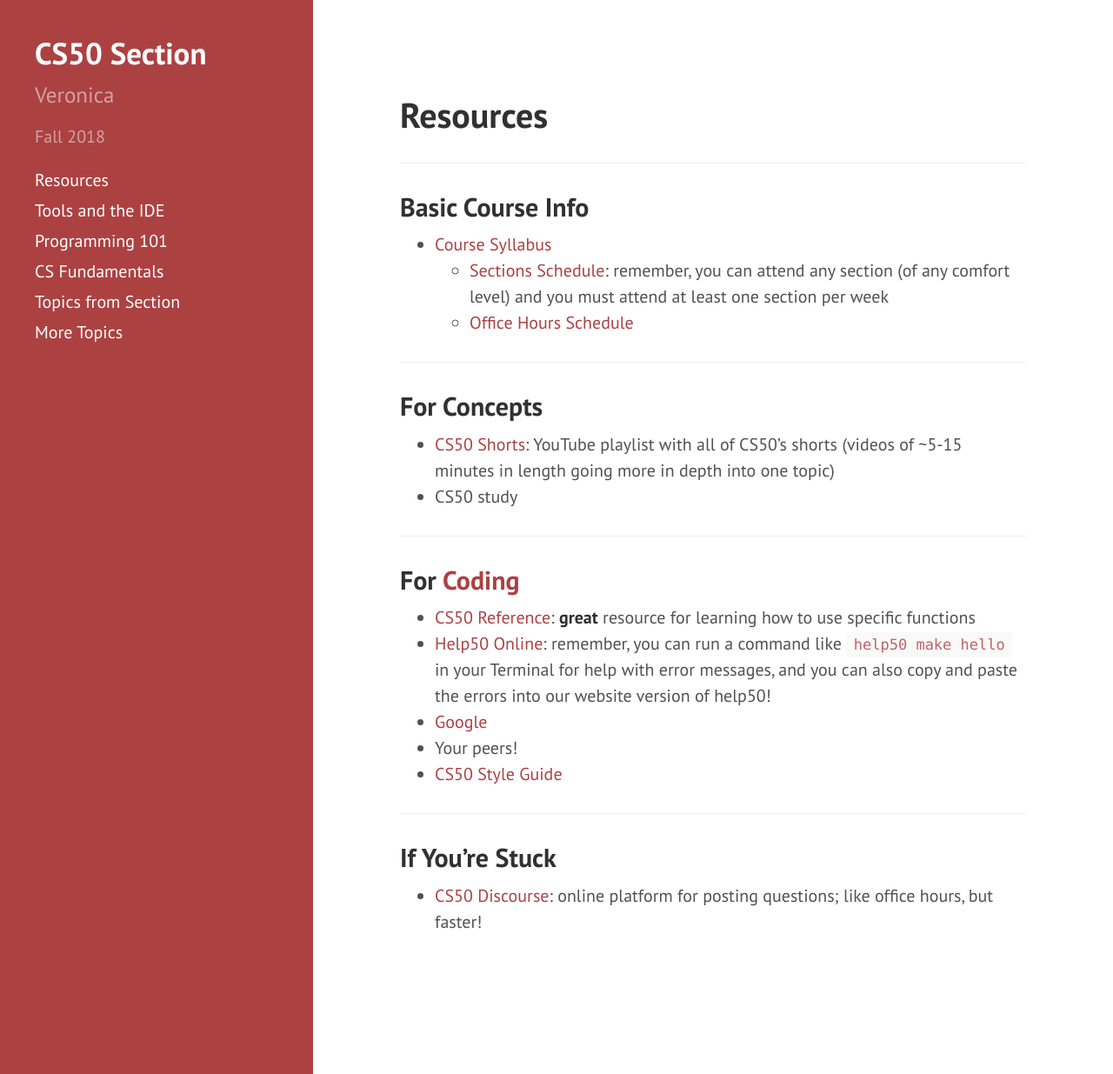
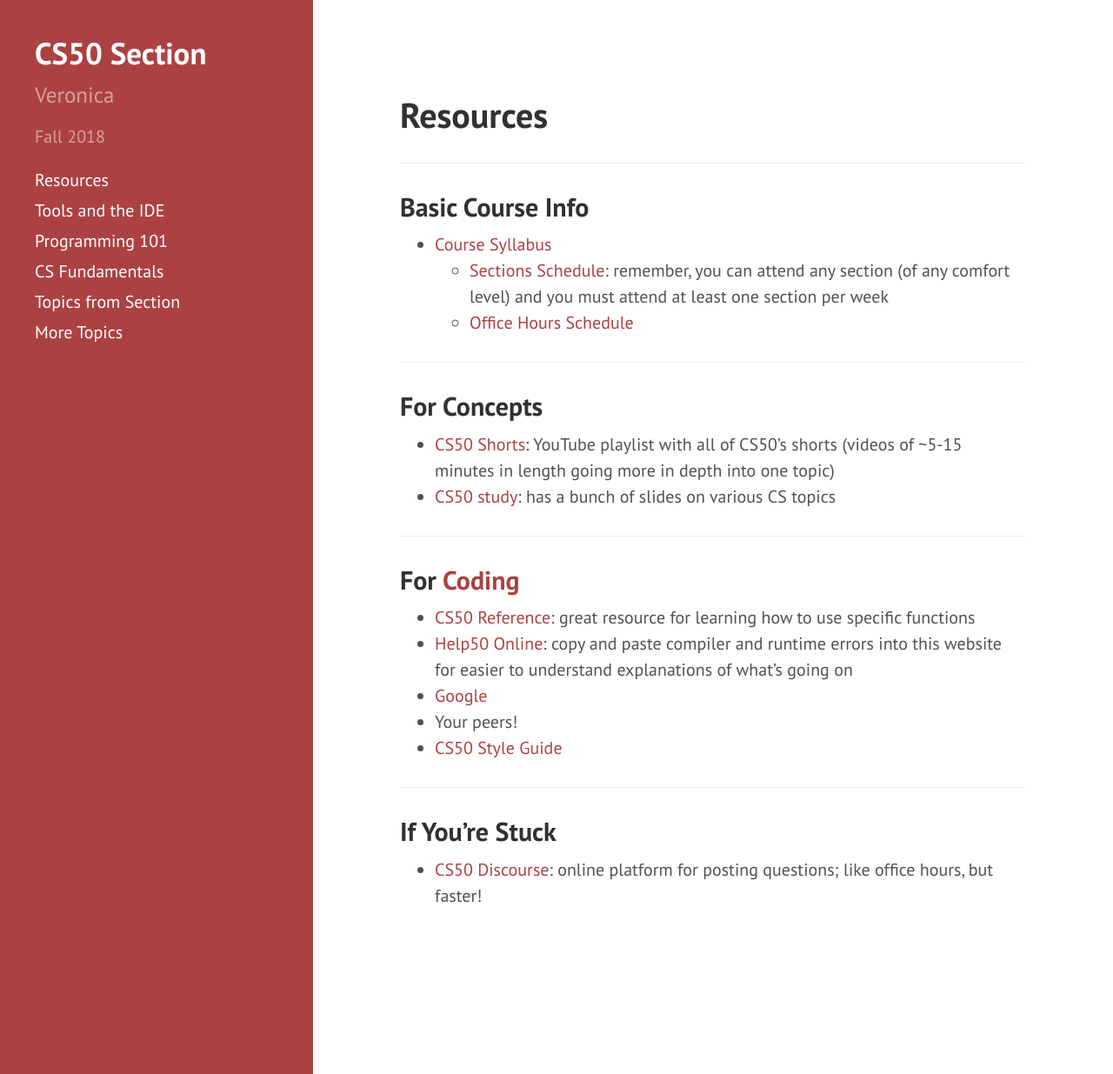
Before and after one commit to veronicanutting/CS50-section, a Jekyll site: the page built from resources.md, in a window 1280 px wide and 1235 px high. Shown: the whole window at 87% size. Built offline with Jekyll 4.4.1, drawn with Linux system fonts in a browser that asks for light colours; nearby versions of some CDN libraries; our own code applies the rules of GitHub Pages for plain Markdown files.

Commit message:
ugh i hate merge stuff

```diff
--- a/resources.md
+++ b/resources.md
@@ -15,13 +15,13 @@ layout: default
 
 ## For Concepts
 * [CS50 Shorts](https://www.youtube.com/playlist?list=PLhQjrBD2T381k8ul4WQ8SQ165XqY149WW): YouTube playlist with all of CS50's shorts (videos of ~5-15 minutes in length going more in depth into one topic)
-* CS50 study
+* [CS50 study](http://study.cs50.net): has a bunch of slides on various CS topics
 
 ---
 
 ## For [Coding](https://veronicanutting.github.io/section/programming)
-* [CS50 Reference](https://reference.cs50.net): **great** resource for learning how to use specific functions
-* [Help50 Online](https://help.cs50.net): remember, you can run a command like `help50 make hello` in your Terminal for help with error messages, and you can also copy and paste the errors into our website version of help50!
+* [CS50 Reference](https://reference.cs50.net): great resource for learning how to use specific functions
+* [Help50 Online](https://help.cs50.net): copy and paste compiler and runtime errors into this website for easier to understand explanations of what's going on
 * [Google](https://veronicanutting.github.io/section/programming/#getting-help-and-helping-yourself)
 * Your peers!
 * [CS50 Style Guide](https://cs50.readthedocs.io/style/c/)
```
